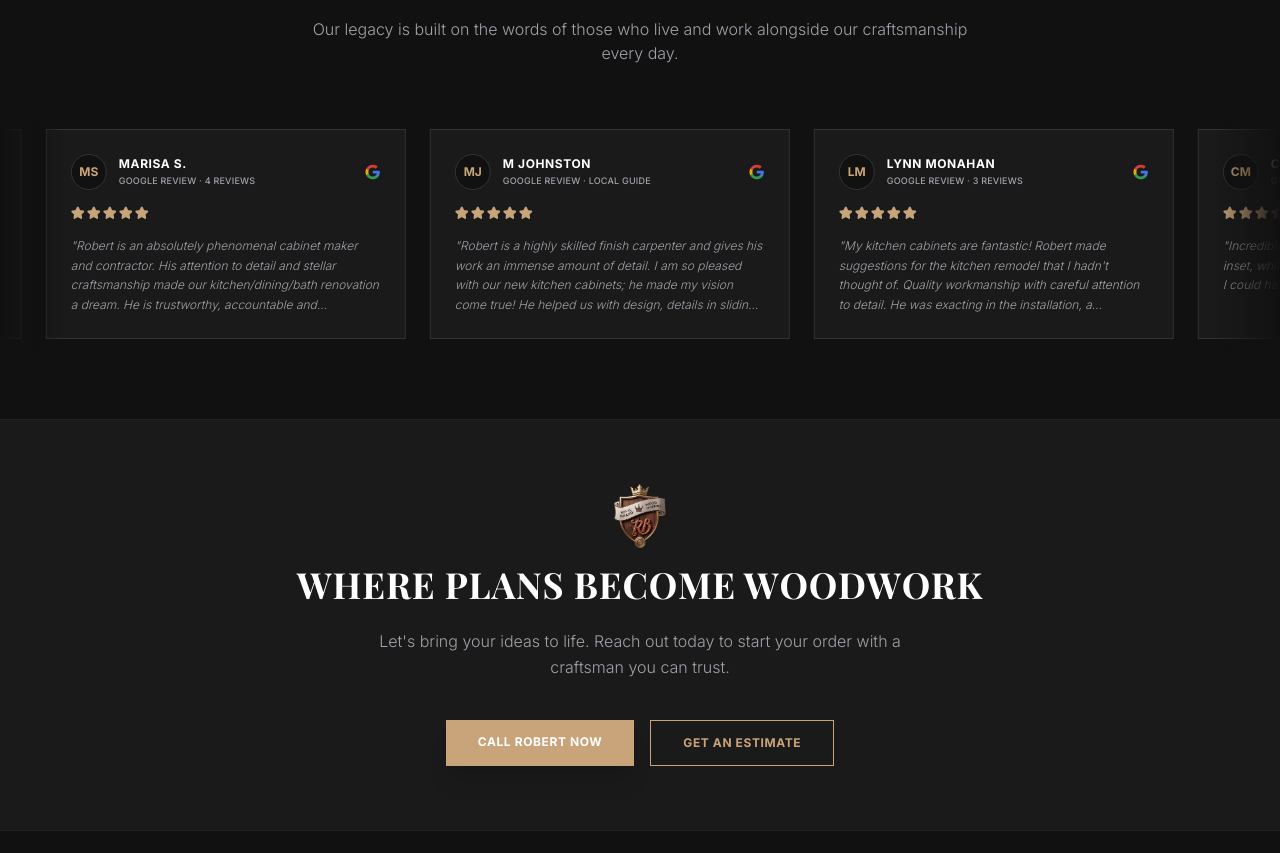
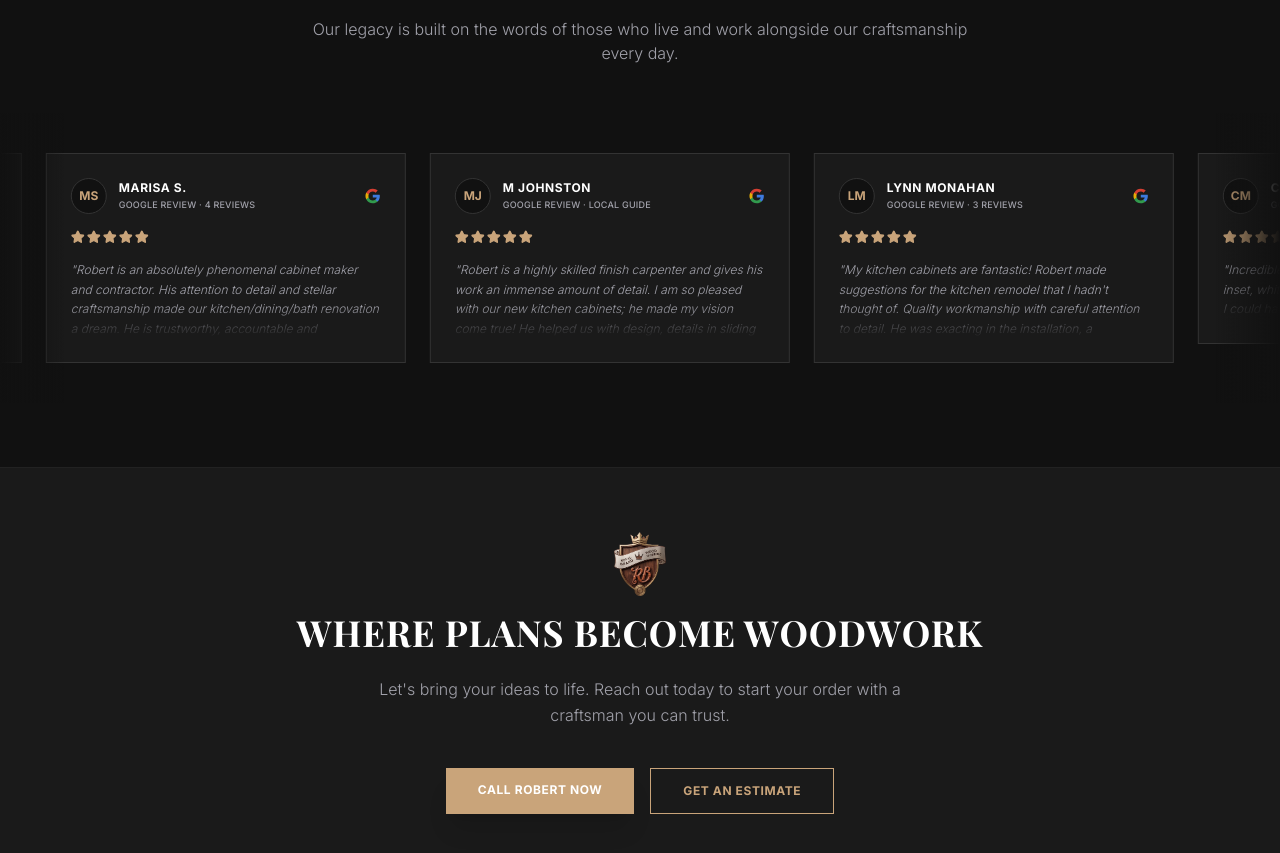
Before and after one commit to robertlazau-design/Royal-Brand-Woodworking-Website, a React (Vite) app: page / in a window 1280 px wide. Shown: the part 888-1741 px from the top of the page. Built offline with nearby package versions, Linux system fonts and the light colour scheme; a web font is replaced by a local one.

Commit message:
feat: add hover-expanded testimonial cards with interactive animations and improved z-indexing

```diff
--- a/src/components/Testimonials.tsx
+++ b/src/components/Testimonials.tsx
@@ -84,20 +84,20 @@ export function Testimonials() {
           {/* Marquee ticker — edge-to-edge */}
           <div className="relative w-full overflow-hidden py-4">
             {/* Fade edges */}
-            <div className="absolute left-0 top-0 bottom-0 w-16 z-10 bg-gradient-to-r from-royal-bg to-transparent pointer-events-none" />
-            <div className="absolute right-0 top-0 bottom-0 w-16 z-10 bg-gradient-to-l from-royal-bg to-transparent pointer-events-none" />
+            <div className="absolute left-0 top-0 bottom-0 w-16 z-20 bg-gradient-to-r from-royal-bg to-transparent pointer-events-none" />
+            <div className="absolute right-0 top-0 bottom-0 w-16 z-20 bg-gradient-to-l from-royal-bg to-transparent pointer-events-none" />
 
-            <div className="flex w-max animate-marquee hover:[animation-play-state:paused] gap-6 px-3">
+            <div className="flex items-start w-max animate-marquee hover:[animation-play-state:paused] gap-6 px-3 py-6">
               {[...testimonials, ...testimonials].map((testimonial, idx) => (
-                <div key={idx} className="w-[360px] shrink-0 bg-royal-charcoal p-6 flex flex-col justify-between transition-all duration-300 border border-royal-border hover:border-royal-gold">
+                <div key={idx} className="group w-[360px] shrink-0 bg-royal-charcoal p-6 flex flex-col justify-between transition-all duration-500 ease-out border border-royal-border hover:border-royal-gold hover:shadow-[0_8px_30px_rgba(212,175,55,0.1)] hover:-translate-y-2 relative z-10 hover:z-30 cursor-pointer">
                   <div>
                     <div className="flex items-center justify-between mb-4">
                       <div className="flex items-center gap-3">
-                        <div className="w-9 h-9 rounded-full bg-royal-bg text-royal-gold flex items-center justify-center font-bold text-xs shrink-0 border border-royal-border">
+                        <div className="w-9 h-9 rounded-full bg-royal-bg text-royal-gold flex items-center justify-center font-bold text-xs shrink-0 border border-royal-border group-hover:border-royal-gold transition-colors duration-500">
                           {getInitials(testimonial.name)}
                         </div>
                         <div>
-                          <p className="font-bold text-white text-xs tracking-wider uppercase">{testimonial.name}</p>
+                          <p className="font-bold text-white text-xs tracking-wider uppercase group-hover:text-royal-gold transition-colors duration-500">{testimonial.name}</p>
                           <p className="text-royal-text-muted text-[9px] font-medium tracking-wide mt-0.5 uppercase">{testimonial.role}</p>
                         </div>
                       </div>
@@ -110,9 +110,13 @@ export function Testimonials() {
                       ))}
                     </div>
 
-                    <blockquote className="text-royal-text-muted font-light text-xs leading-relaxed italic line-clamp-4">
-                      "{testimonial.quote}"
-                    </blockquote>
+                    <div className="relative transition-all duration-500 ease-in-out overflow-hidden max-h-[78px] group-hover:max-h-[300px]">
+                      <blockquote className="text-royal-text-muted font-light text-xs leading-relaxed italic">
+                        "{testimonial.quote}"
+                      </blockquote>
+                      {/* Fading bottom edge for ellipsis effect when not hovered */}
+                      <div className="absolute bottom-0 left-0 right-0 h-8 bg-gradient-to-t from-royal-charcoal to-transparent group-hover:opacity-0 transition-opacity duration-300 pointer-events-none" />
+                    </div>
                   </div>
                 </div>
               ))}
```
